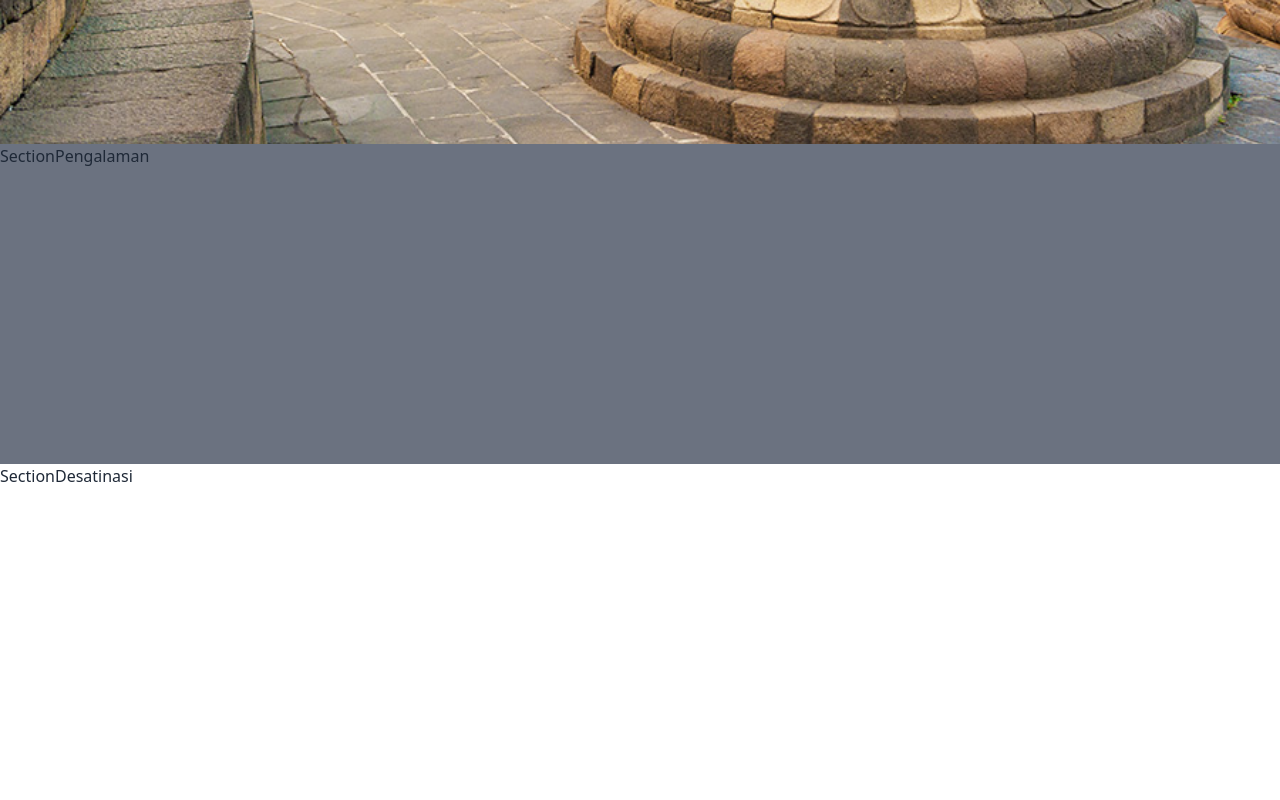
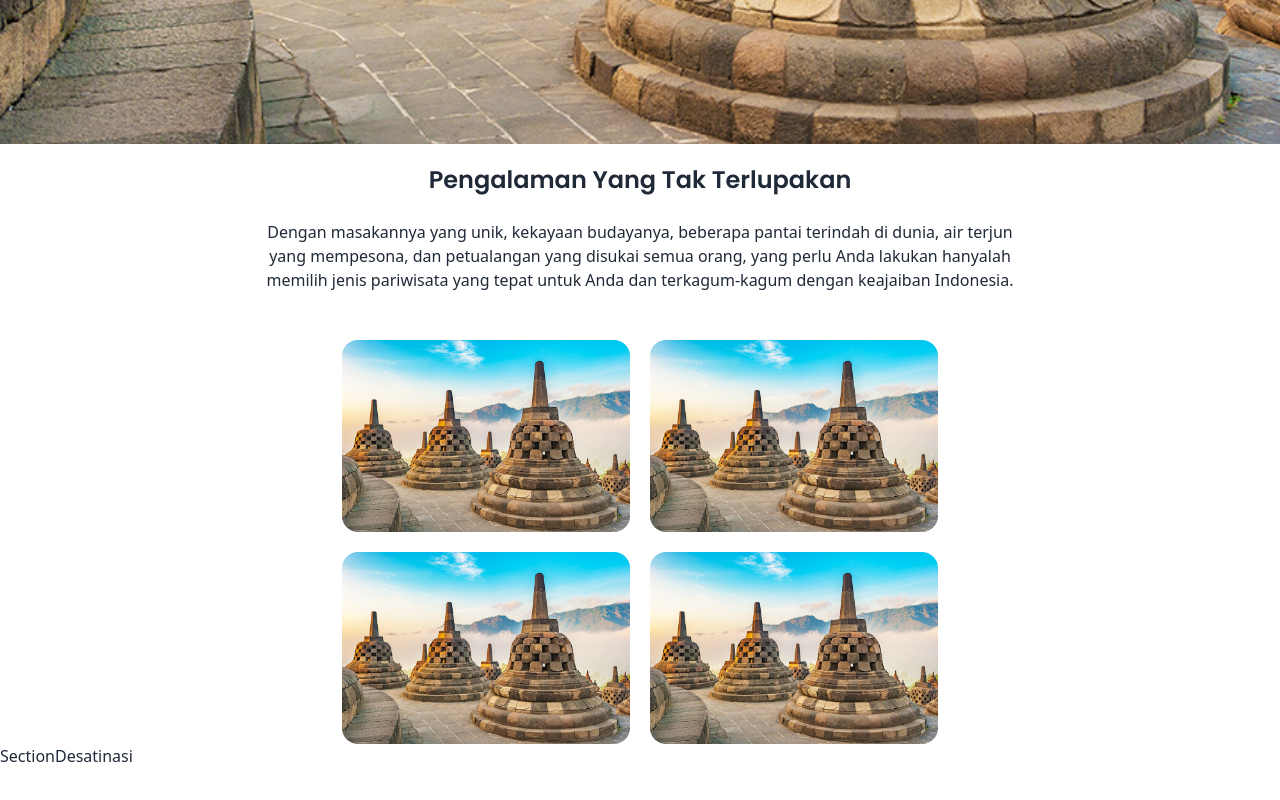
Before and after one commit to Zykiria01/sejaloka, a React (Vite) app: page / in a window 1280 px wide. Shown: the part 656-1456 px from the top of the page. Built offline with nearby package versions, Linux system fonts and the light colour scheme.

Commit message:
menambahkan section pengalaman

```diff
--- a/src/pages/landingPage/Header/Index.jsx
+++ b/src/pages/landingPage/Header/Index.jsx
@@ -43,7 +43,7 @@ const Header = () => {
               />
               <button
                 type='submit'
-                className='text-white absolute end-2.5 bottom-2.5 bg-blue-700 hover:bg-blue-800 focus:ring-4 focus:outline-none focus:ring-blue-300 font-medium rounded-lg text-sm px-4 py-2 dark:bg-blue-600 dark:hover:bg-blue-700'
+                className='text-white absolute end-2.5 bottom-2.5 bg-orange-700 hover:bg-orange-800 focus:ring-4 focus:outline-none focus:ring-orange-300 font-medium rounded-lg text-sm px-4 py-2 dark:bg-blue-600 dark:hover:bg-blue-700'
               >
                 Search
               </button>
--- a/src/pages/landingPage/SectionDestinasi/Index.jsx
+++ b/src/pages/landingPage/SectionDestinasi/Index.jsx
@@ -2,7 +2,7 @@
 
 const SectionDestinasi = () => {
     return (
-        <section id="Destinasi" className="bg-green-200-400 h-80">SectionDesatinasi</section>
+        <section id="Destinasi" className="bg-white-200 h-80 ">SectionDesatinasi</section>
       )
     }
 
--- a/src/pages/landingPage/SectionPengalaman/Index.jsx
+++ b/src/pages/landingPage/SectionPengalaman/Index.jsx
@@ -1,7 +1,62 @@
+import Logo2 from "../../../assets/image/logo2.jpg"
 
 const SectionPengalaman = () => {
     return (
-      <section id="Pengalaman" className="bg-gray-500 h-80">SectionPengalaman</section>
+      <section id="Pengalaman">
+        <div className="mx-auto flex w-full text-center flex-col gap-6 my-5">
+          <h1 className="font-poppins text-2xl font-semibold sm-text-2xl ">Pengalaman Yang Tak Terlupakan
+          </h1>
+          <h2 className="text-center text-base font-sans-serif max-w-3xl self-center mb-7">Dengan masakannya yang unik, kekayaan budayanya, beberapa pantai terindah di dunia, air terjun yang mempesona, dan petualangan yang disukai semua orang, yang perlu Anda lakukan hanyalah memilih jenis pariwisata yang tepat untuk Anda dan terkagum-kagum dengan keajaiban Indonesia.
+          </h2>
+        </div>
+        <div className="flex flex-wrap min-h-full items-center justify-center bg-white">
+          <div className="grid grid-cols-1 md:grid-cols-2 gap-5">
+            <div className="group relative items-center justify-center overflow-hidden cursor-pointer rounded-2xl">
+              <div  className="h-70 w-72">
+                <img className="w-full object-cover" src={Logo2} alt="" />
+              </div>
+              <div className="absolute inset-0  bg-gradiant-to-b form-transparent via-transparent">
+                <div className="absolute inset-0 flex flex-col items-center justfify-center px-4 text-center translate-y-[100%] group-hover:translate-y-20 transition-all">
+                  <button className="rounded-full bg-orange-800 py-2 px-3.5 text-sm capitalize text-white justify-beetwen">See More</button>
+                </div>
+              </div>
+            </div>
+            <div className="group relative items-center justify-center overflow-hidden cursor-pointer rounded-2xl">
+              <div  className="h-70 w-72">
+                <img className="w-full object-cover" src={Logo2} alt="" />
+              </div>
+              <div className="absolute inset-0  bg-gradiant-to-b form-transparent via-transparent">
+                <div className="absolute inset-0 flex flex-col items-center justfify-center px-4 text-center translate-y-[100%] group-hover:translate-y-20 transition-all">
+                  <button className="rounded-full bg-orange-800 py-2 px-3.5 text-sm capitalize text-white justify-beetwen">See More</button>
+                </div>
+              </div>
+            </div>
+            <div className="group relative items-center justify-center overflow-hidden cursor-pointer rounded-2xl">
+              <div  className="h-70 w-72">
+                <img className="w-full object-cover" src={Logo2} alt="" />
+              </div>
+              <div className="absolute inset-0  bg-gradiant-to-b form-transparent via-transparent">
+                <div className="absolute inset-0 flex flex-col items-center justfify-center px-4 text-center translate-y-[100%] group-hover:translate-y-20 transition-all">
+                  <button className="rounded-full bg-orange-800 py-2 px-3.5 text-sm capitalize text-white justify-beetwen">See More</button>
+                </div>
+              </div>
+            </div>
+            <div className="group relative items-center justify-center overflow-hidden cursor-pointer rounded-2xl">
+              <div  className="h-70 w-72">
+                <img className="w-full object-cover" src={Logo2} alt="" />
+              </div>
+              <div className="absolute inset-0  bg-gradiant-to-b form-transparent via-transparent">
+                <div className="absolute inset-0 flex flex-col items-center justfify-center px-4 text-center translate-y-[100%] group-hover:translate-y-20 transition-all">
+                  <button className="rounded-full bg-orange-800 py-2 px-3.5 text-sm capitalize text-white justify-beetwen">See More</button>
+                </div>
+              </div>
+            </div>
+          </div>
+        </div>
+
+      </section>
+
+
     )
   }
 
```
